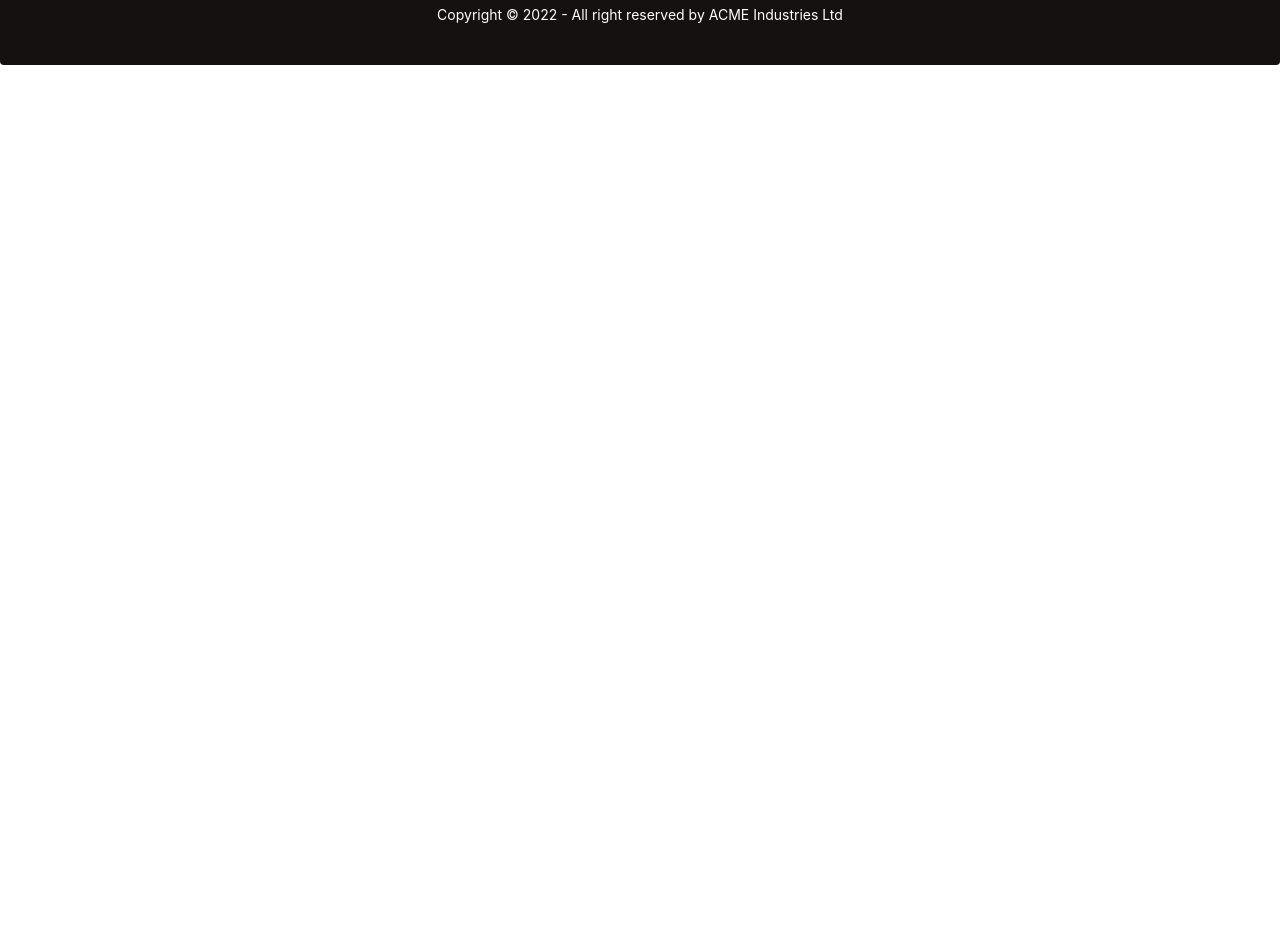
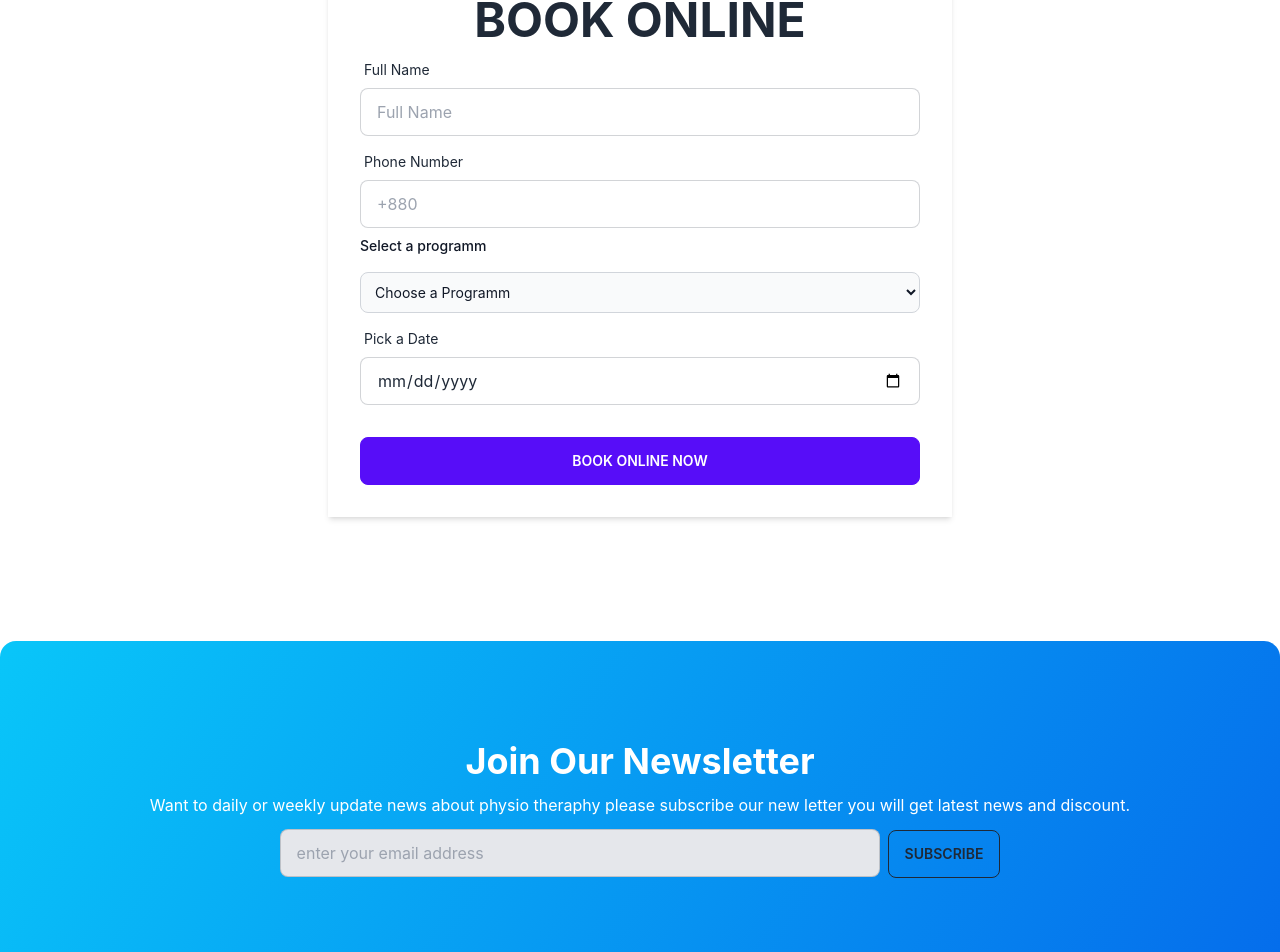
Before and after one commit to nishad0055/physio-service, a React (Create React App) app: page / in a window 1280 px wide. Shown: the part 1185-2137 px from the top of the page. Before the commit the page ends 1250 px from the top, so only its background shows below. Built offline with nearby package versions, Linux system fonts and the light colour scheme; no server answers.

Commit message:
news letter

```diff
--- /dev/null
+++ b/src/Pages/Home/Booking/Booking.js
@@ -0,0 +1,53 @@
+import React from 'react';
+import banner from '../../../assets/account/banner.jpg'
+
+const Booking = () => {
+    return (
+        <div>
+
+            <div className="hero min-h-screen bg-base-100">
+                <div className="hero-content container mx-auto">
+                    <div className="w-1/2 shadow-md bg-base-100">
+                    <div className="card-body">
+                    <h1 className='md:text-5xl text-2xl font-bold text-center mt-' >BOOK ONLINE</h1>
+                        <div className="form-control">
+                        <label className="label">
+                            <span className="label-text">Full Name</span>
+                        </label>
+                        <input type="text" placeholder="Full Name" className="input input-bordered" />
+                        </div>
+                        <div className="form-control">
+                        <label className="label">
+                            <span className="label-text">Phone Number</span>
+                        </label>
+                        <input type="text" placeholder="+880" className="input input-bordered" />
+                        </div>
+                        <label for="countries" class="block mb-2 text-sm font-medium text-gray-900">Select a programm</label>
+                        <select id="countries" class="bg-gray-50 border border-gray-300 text-gray-900 text-sm rounded-lg focus:ring-blue-500 focus:border-blue-500 block w-full p-2.5">
+                        <option selected>Choose a Programm</option>
+                        <option value="ct">Couple Theraphy</option>
+                        <option value="gt">Group Theraphy</option>
+                        <option value="it">Invididual Theraphy</option>
+                        <option value="ct">Children Theraphy</option>
+                        </select>
+                        <div className="form-control">
+                        <label className="label">
+                            <span className="label-text">Pick a Date</span>
+                        </label>
+                        <input type="date"  className="input input-bordered" />
+                        </div>
+                        <div className="form-control mt-6">
+                        <button className="btn btn-primary">BOOK ONLINE NOW</button>
+                        </div>
+                    </div>
+                    </div>
+                </div>
+                </div>
+
+
+
+        </div>
+    );
+};
+
+export default Booking;
--- a/src/Pages/Home/Home.js
+++ b/src/Pages/Home/Home.js
@@ -1,5 +1,7 @@
 import React from 'react';
 import AboutMe from './AboutMe/AboutMe';
+import Booking from './Booking/Booking';
+import Newsletter from './Newsletter/Newsletter';
 import ServiceArea from './ServiceArea/ServiceArea';
 import Slider from './Slider/Slider';
 
@@ -9,6 +11,8 @@ const Home = () => {
             <Slider></Slider>
             <AboutMe></AboutMe>
             <ServiceArea></ServiceArea>
+            <Booking></Booking>
+            <Newsletter></Newsletter>
         </div>
     );
 };
--- /dev/null
+++ b/src/Pages/Home/Newsletter/Newsletter.css
@@ -0,0 +1,7 @@
+.bg{
+    background-image: url('../../../assets/62ee06bf1cef28c783147896_Rectangle\ 1\ \(83\).svg');
+    background-repeat: no-repeat;
+    background-size: cover;
+    text-align: center;
+    padding: 100px 40px;
+}
--- /dev/null
+++ b/src/Pages/Home/Newsletter/Newsletter.js
@@ -0,0 +1,20 @@
+import React from 'react';
+import './Newsletter.css'
+
+const Newsletter = () => {
+    return (
+        <div className='bg' >
+            <form action="">
+                <h1 className='text-4xl font-bold text-white' >Join Our Newsletter</h1>
+                <p className='text-md  text-white my-3'>Want to daily or weekly update news about physio theraphy please subscribe our new letter you will get latest news and discount.</p>
+                <div>
+
+                <input type="email" placeholder="enter your email address" className="input input-bordered w-1/2 bg-gray-200" />
+              <input className='btn btn-outline ml-2' type="submit" value="Subscribe" />
+                </div>
+            </form>
+        </div>
+    );
+};
+
+export default Newsletter;
--- a/src/Pages/Login/Login.js
+++ b/src/Pages/Login/Login.js
@@ -73,6 +73,7 @@ const Login = () => {
 
                 </form>
                 <p className='text-gray-700'>Are You New User? Please <Link className='text-blue-900 text-md font-semibold' to='/signup'>Login</Link> </p>
+                <div className="divider w-full max-w-xs">OR</div>
                 <div>
                 <button onClick={handleGoogle}  className="btn btn-outline btn-primary w-full max-w-xs my-3">Continue with Google</button>
                 </div>
--- a/src/Pages/MyReviews/MyReviews.js
+++ b/src/Pages/MyReviews/MyReviews.js
@@ -1,13 +1,15 @@
 import React, { useContext, useEffect, useState } from 'react';
 import { AuthContext } from '../../contexts/AuthProvider/AuthProvider';
 import ReviewTable from './ReviewTable/ReviewTable';
+import { ToastContainer, toast } from 'react-toastify';
+import 'react-toastify/dist/ReactToastify.css';
 
 const MyReviews = () => {
     const {user} = useContext(AuthContext)
     const [myreveiws, setMyreviews] = useState([])
 
     const handleDelete =(_id) =>{
-        const agree = window.confirm("Are you sure wanto delete");
+        const agree = window.confirm("Are you sure want to delete");
         if(agree){
             fetch(`http://localhost:5000/reviews/${_id}`,{
                 method: 'DELETE',
@@ -17,7 +19,16 @@ const MyReviews = () => {
             .then(data => {
                 console.log(data)
                 if(data.deletedCount >0){
-                    alert('deleted successfull')
+                    toast('Review Deleted Successfull',{
+                        position: "top-center",
+                        autoClose: 5000,
+                        hideProgressBar: false,
+                        closeOnClick: true,
+                        pauseOnHover: true,
+                        draggable: true,
+                        progress: undefined,
+                        theme: "light",
+                      })
                     const remaining = myreveiws.filter(rev=> rev._id !== _id)
                     setMyreviews(remaining)
                 }
@@ -41,8 +52,8 @@ const MyReviews = () => {
                      <tr>
                          <th className='w-40 p-3 text-sm font-bold tracking-wide text-left'>Service Name</th>
                          <th className='p-3 text-sm font-bold tracking-wide text-left'>Review Message</th>
+                         <th className='w-24 p-3 text-sm font-bold tracking-wide text-left'>Delete</th>
                          <th className='w-24 p-3 text-sm font-bold tracking-wide text-left'>Edit</th>
-                         <th className='w-24 p-3 text-sm font-bold tracking-wide text-left'>Delete</th>
                      </tr>
                  </thead>
                  <tbody>
@@ -53,6 +64,18 @@ const MyReviews = () => {
                     handleDelete= {handleDelete}
                     ></ReviewTable>)
                   }
+         <ToastContainer
+                position="top-center"
+                autoClose={5000}
+                hideProgressBar={false}
+                newestOnTop={false}
+                closeOnClick
+                rtl={false}
+                pauseOnFocusLoss
+                draggable
+                pauseOnHover
+                theme="light"
+                />
                  </tbody>
             </table>
 
--- a/src/Pages/MyReviews/ReviewTable/ReviewTable.js
+++ b/src/Pages/MyReviews/ReviewTable/ReviewTable.js
@@ -6,12 +6,15 @@ const ReviewTable = ({review , handleDelete}) => {
 
 
     return (
+
+
         <tr>
         <td className='p-3 text-sm font-semibold'> {serviceName} </td>
         <td className='p-3 text-sm font-semibold'>{feedback}</td>
-        <td className='p-3 text-sm font-semibold'><button onClick={()=>handleDelete(_id)} >Delete</button></td>
+        <td className='p-3 text-sm font-semibold'><button onClick={()=>handleDelete(_id)} >X</button></td>
         <td className='p-3 text-sm font-semibold'><button>Edit</button></td>
-    </tr>
+       </tr>
+
     );
 };
 
--- a/src/Pages/Signup/Signup.js
+++ b/src/Pages/Signup/Signup.js
@@ -53,6 +53,7 @@ const Signup = () => {
                      <input type="submit" className='btn btn-primary w-full max-w-xs my-3' value="Sign Up" />
                  </form>
                  <p className='text-gray-700'>Already Have an Account? <Link className='text-blue-900 text-md font-semibold' to='/login'>Login</Link> </p>
+                 <div className="divider w-full max-w-xs">OR</div>
                  <div>
                  <button onClick={handleGoogle} className="btn btn-outline btn-primary w-full max-w-xs my-3">Continue with Google</button>
                  </div>
--- a/src/Shared/Navbar/Navbar.js
+++ b/src/Shared/Navbar/Navbar.js
@@ -78,7 +78,7 @@ const Navbar = () => {
 
       </ul>
     </div>
-    <Link to='/' className="btn btn-ghost normal-case text-xl text-white">Physcare</Link>
+    <Link to='/' className="btn btn-ghost normal-case text-xl text-white">PHYSCARE</Link>
   </div>
   <div className="navbar-center hidden lg:flex">
     <ul className="menu menu-horizontal p-0 text-white">
@@ -88,7 +88,7 @@ const Navbar = () => {
     </ul>
   </div>
   <div className="navbar-end">
-    <Link className="btn btn-outline btn-warning">Make an Appointment</Link>
+    <Link className="btn btn-outline btn-warning">Book Online</Link>
   </div>
 </div>
  </div>
```
Also changed, not shown: src/assets/62ee06bf1cef28c783147896_Rectangle 1 (83).svg (added), src/assets/account/banner.jpg (added). Lines whose indentation alone changed are shown as unchanged.
